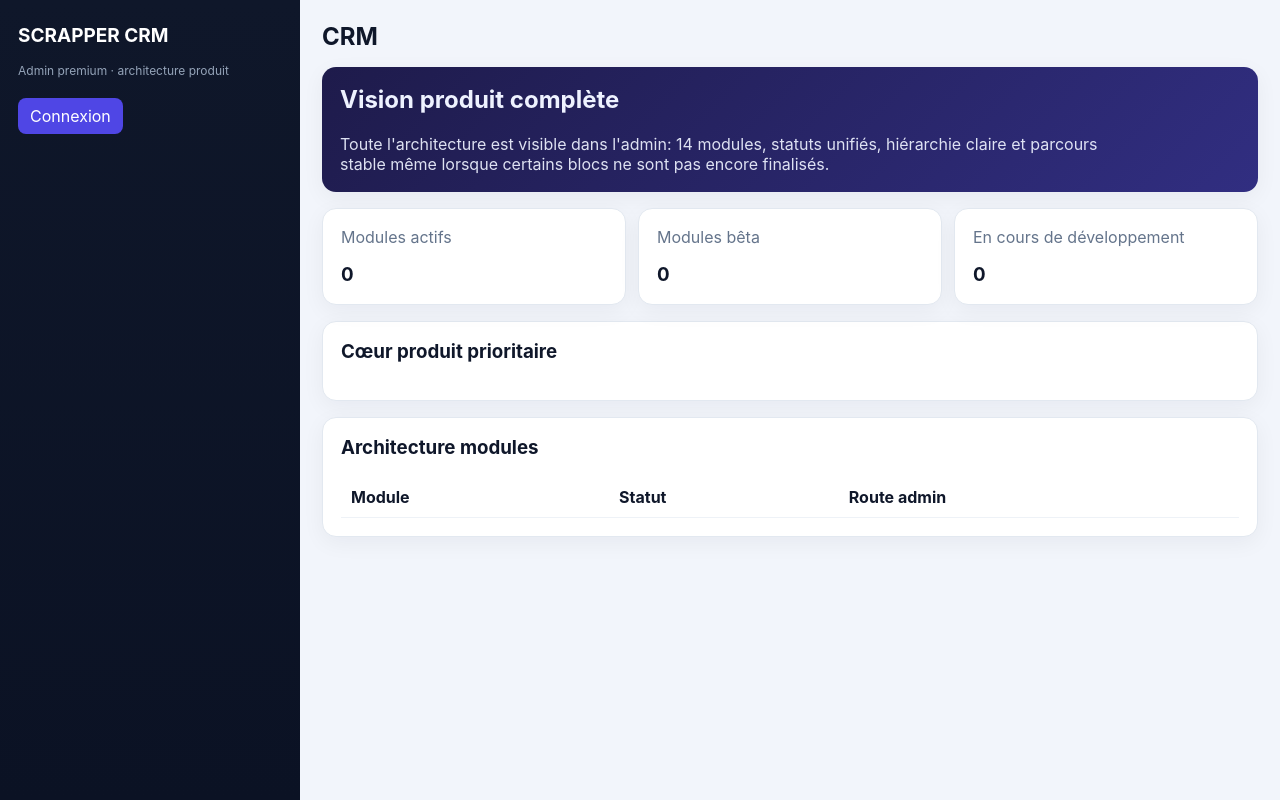
After one commit to olimcfly/scrapper-crm, a PHP site: template templates/admin/dashboard.php in a window 1280 px wide. The commit adds this page. Run offline with PHP 8.4, Linux system fonts and the light colour scheme; the template is opened without the code that fills it, so the values that code supplies are empty.

Commit message:
feat(admin): add full product architecture shell with module placeholders

```diff
--- a/public/index.php
+++ b/public/index.php
@@ -2,6 +2,7 @@
 
 declare(strict_types=1);
 
+use App\Controllers\AdminController;
 use App\Controllers\AuthController;
 use App\Controllers\LookupController;
 use App\Controllers\ProspectController;
@@ -45,11 +46,12 @@ $apiProspects = new ProspectController();
 $apiLookup = new LookupController();
 $webProspects = new WebProspectController();
 $settingsController = new SettingsController();
+$adminController = new AdminController();
 $authController = new AuthController();
 $guard = new AuthGuard(new Auth(Database::connection()));
 
 $router->add('GET', '/', static function (): void {
-    Response::redirect('/prospects');
+    Response::redirect('/admin');
 });
 
 $router->add('GET', '/login', static fn (Request $req): mixed => $authController->showLogin($req));
@@ -71,6 +73,8 @@ $router->add('POST', '/prospects/{id}/delete', $guard->protect(static fn (Reques
 $router->add('POST', '/prospects/{id}/notes', $guard->protect(static fn (Request $req, array $params): mixed => $webProspects->addNote($req, (int) $params['id'])));
 $router->add('POST', '/prospects/{id}/status', $guard->protect(static fn (Request $req, array $params): mixed => $webProspects->changeStatus($req, (int) $params['id'])));
 $router->add('GET', '/settings', $guard->protect(static fn (Request $req): mixed => $settingsController->index($req)));
+$router->add('GET', '/admin', $guard->protect(static fn (Request $req): mixed => $adminController->dashboard($req)));
+$router->add('GET', '/admin/modules/{slug}', $guard->protect(static fn (Request $req, array $params): mixed => $adminController->module($req, (string) $params['slug'])));
 
 // API routes (JSON)
 $router->add('GET', '/api/health', static function (): void {
--- a/src/Core/View.php
+++ b/src/Core/View.php
@@ -5,6 +5,7 @@ declare(strict_types=1);
 namespace App\Core;
 
 use App\Services\Auth;
+use App\Support\AdminModules;
 
 final class View
 {
@@ -23,6 +24,8 @@ final class View
 
         $data['authUser'] = $data['authUser'] ?? self::auth()->user();
         $data['csrfToken'] = $data['csrfToken'] ?? Csrf::token();
+        $data['adminModules'] = $data['adminModules'] ?? AdminModules::all();
+        $data['currentPath'] = $data['currentPath'] ?? parse_url((string) ($_SERVER['REQUEST_URI'] ?? '/'), PHP_URL_PATH);
 
         extract($data, EXTR_SKIP);
         require $basePath . 'layout/header.php';
--- /dev/null
+++ b/templates/admin/dashboard.php
@@ -0,0 +1,56 @@
+<div class="card" style="background:linear-gradient(135deg,#1e1b4b,#312e81);color:#eef2ff;border:none;">
+  <h2 style="margin-top:0;">Vision produit complète</h2>
+  <p style="margin:0;max-width:780px;opacity:0.92;">Toute l'architecture est visible dans l'admin: 14 modules, statuts unifiés, hiérarchie claire et parcours stable même lorsque certains blocs ne sont pas encore finalisés.</p>
+</div>
+
+<div class="row">
+  <div class="card">
+    <p class="muted" style="margin-top:0;">Modules actifs</p>
+    <h3 style="margin:0;"><?= (int) ($statusCounts['Actif'] ?? 0) ?></h3>
+  </div>
+  <div class="card">
+    <p class="muted" style="margin-top:0;">Modules bêta</p>
+    <h3 style="margin:0;"><?= (int) ($statusCounts['Bêta'] ?? 0) ?></h3>
+  </div>
+  <div class="card">
+    <p class="muted" style="margin-top:0;">En cours de développement</p>
+    <h3 style="margin:0;"><?= (int) ($statusCounts['En cours de développement'] ?? 0) ?></h3>
+  </div>
+</div>
+
+<div class="card">
+  <h3 style="margin-top:0;">Cœur produit prioritaire</h3>
+  <div class="row">
+    <?php foreach (($coreModules ?? []) as $module): ?>
+      <div style="border:1px solid #e2e8f0;border-radius:12px;padding:12px;background:#f8fafc;">
+        <div style="display:flex;justify-content:space-between;align-items:center;gap:8px;">
+          <strong><?= htmlspecialchars((string) $module['icon']) ?> <?= htmlspecialchars((string) $module['label']) ?></strong>
+          <span class="badge <?= $module['status'] === 'Actif' ? 'actif' : ($module['status'] === 'Bêta' ? 'beta' : 'dev') ?>"><?= htmlspecialchars((string) $module['status']) ?></span>
+        </div>
+        <p class="muted" style="margin-bottom:0;"><?= htmlspecialchars((string) $module['description']) ?></p>
+      </div>
+    <?php endforeach; ?>
+  </div>
+</div>
+
+<div class="card">
+  <h3 style="margin-top:0;">Architecture modules</h3>
+  <table>
+    <thead>
+      <tr>
+        <th>Module</th>
+        <th>Statut</th>
+        <th>Route admin</th>
+      </tr>
+    </thead>
+    <tbody>
+      <?php foreach (($modules ?? []) as $module): ?>
+        <tr>
+          <td><a href="<?= htmlspecialchars((string) $module['route']) ?>" style="color:#1d4ed8;text-decoration:none;"><?= htmlspecialchars((string) $module['label']) ?></a></td>
+          <td><span class="badge <?= $module['status'] === 'Actif' ? 'actif' : ($module['status'] === 'Bêta' ? 'beta' : 'dev') ?>"><?= htmlspecialchars((string) $module['status']) ?></span></td>
+          <td><code><?= htmlspecialchars((string) $module['route']) ?></code></td>
+        </tr>
+      <?php endforeach; ?>
+    </tbody>
+  </table>
+</div>
--- a/templates/layout/footer.php
+++ b/templates/layout/footer.php
@@ -1,4 +1,6 @@
 <?php if (!(($title ?? '') === 'Connexion')): ?>
+    </div>
+  </main>
 </div>
 <?php endif; ?>
 </body>
--- a/templates/layout/header.php
+++ b/templates/layout/header.php
@@ -6,57 +6,104 @@
   <title><?= htmlspecialchars($title ?? 'CRM') ?></title>
   <style>
     :root {
-      --color-bg: #f6f8fb;
-      --color-text: #1f2937;
-      --color-white: #ffffff;
-      --color-border: #e5e7eb;
-      --color-primary: #2563eb;
-      --color-secondary: #6b7280;
-      --color-danger: #dc2626;
+      --bg: #f2f5fb;
+      --panel: #ffffff;
+      --text: #0f172a;
+      --muted: #64748b;
+      --line: #e2e8f0;
+      --primary: #4f46e5;
+      --primary-soft: #e0e7ff;
+      --ok: #15803d;
+      --ok-soft: #dcfce7;
+      --beta: #1d4ed8;
+      --beta-soft: #dbeafe;
+      --dev: #b45309;
+      --dev-soft: #fef3c7;
+      --danger: #dc2626;
+      --sidebar-bg: #0b1224;
+      --sidebar-text: #cbd5e1;
+      --sidebar-active-bg: #1e293b;
+      --sidebar-active-text: #f8fafc;
       --font-sans: "Inter", "Segoe UI", Arial, sans-serif;
-      --font-serif: "Cormorant Garamond", "Georgia", serif;
     }
-
     * { box-sizing: border-box; }
-
-    body {
-      margin: 0;
-      background: var(--color-bg);
-      color: var(--color-text);
-      font-family: var(--font-sans);
-    }
-
-    .container { max-width: 1000px; margin: 0 auto; padding: 20px; }
-    .card { background: var(--color-white); border: 1px solid var(--color-border); border-radius: 10px; padding: 16px; margin-bottom: 16px; }
-    .row { display: flex; gap: 10px; flex-wrap: wrap; }
-    .row > * { flex: 1; }
-    input, select, textarea { width: 100%; padding: 8px; border: 1px solid #d1d5db; border-radius: 8px; }
+    body { margin: 0; background: var(--bg); color: var(--text); font-family: var(--font-sans); }
+    .app-shell { display: grid; grid-template-columns: 300px minmax(0, 1fr); min-height: 100vh; }
+    .sidebar { background: linear-gradient(180deg, #0f172a 0%, var(--sidebar-bg) 100%); color: var(--sidebar-text); padding: 24px 18px; }
+    .brand { font-size: 19px; font-weight: 700; color: #fff; margin-bottom: 16px; }
+    .brand-sub { font-size: 12px; color: #94a3b8; margin-bottom: 20px; }
+    .user-chip { display: inline-block; background: rgba(79, 70, 229, 0.2); border: 1px solid rgba(129, 140, 248, 0.45); color: #e2e8f0; border-radius: 999px; padding: 6px 10px; font-size: 12px; margin-bottom: 18px; }
+    .sidebar nav { display: grid; gap: 8px; }
+    .nav-link { display: flex; align-items: center; justify-content: space-between; gap: 10px; color: var(--sidebar-text); text-decoration: none; padding: 9px 10px; border-radius: 10px; border: 1px solid transparent; font-size: 14px; }
+    .nav-link.active { background: var(--sidebar-active-bg); border-color: #334155; color: var(--sidebar-active-text); }
+    .nav-meta { display: inline-flex; align-items: center; gap: 8px; min-width: 0; }
+    .badge { display: inline-block; border-radius: 999px; padding: 3px 9px; font-size: 11px; font-weight: 600; white-space: nowrap; }
+    .badge.actif { color: var(--ok); background: var(--ok-soft); }
+    .badge.beta { color: var(--beta); background: var(--beta-soft); }
+    .badge.dev { color: var(--dev); background: var(--dev-soft); }
+    .main { padding: 22px; }
+    .topbar { display: flex; justify-content: space-between; align-items: center; gap: 10px; margin-bottom: 16px; }
+    .topbar-title { font-size: 24px; margin: 0; }
+    .container { max-width: 1180px; }
+    .card { background: var(--panel); border: 1px solid var(--line); border-radius: 14px; padding: 18px; margin-bottom: 16px; box-shadow: 0 6px 22px rgba(15, 23, 42, 0.05); }
+    .row { display: flex; gap: 12px; flex-wrap: wrap; }
+    .row > * { flex: 1; min-width: 220px; }
+    input, select, textarea { width: 100%; padding: 9px 10px; border: 1px solid #cbd5e1; border-radius: 8px; }
     table { width: 100%; border-collapse: collapse; }
     th, td { padding: 10px; border-bottom: 1px solid #eef2f7; text-align: left; }
-    .btn { display: inline-block; padding: 8px 12px; background: var(--color-primary); color: #fff; border: none; border-radius: 8px; text-decoration: none; cursor: pointer; }
-    .btn.secondary { background: var(--color-secondary); }
-    .btn.danger { background: var(--color-danger); }
+    .btn { display: inline-block; padding: 8px 12px; background: var(--primary); color: #fff; border: none; border-radius: 8px; text-decoration: none; cursor: pointer; }
+    .btn.secondary { background: #475569; }
+    .btn.danger { background: var(--danger); }
     .errors { background: #fef2f2; color: #991b1b; padding: 10px; border-radius: 8px; margin-bottom: 10px; }
+    .muted { color: var(--muted); }
+    @media (max-width: 1000px) {
+      .app-shell { grid-template-columns: 1fr; }
+      .sidebar { position: static; }
+      .main { padding-top: 8px; }
+    }
   </style>
 </head>
 <body>
 <?php $isLoginPage = ($title ?? '') === 'Connexion'; ?>
 <?php if (!$isLoginPage): ?>
-<div class="container">
-  <h1>CRM PHP / MySQL</h1>
-  <?php $isAuthenticated = is_array($authUser ?? null) && isset($authUser['id']); ?>
-  <p>
+<?php
+  $isAuthenticated = is_array($authUser ?? null) && isset($authUser['id']);
+  $path = (string) ($currentPath ?? '/');
+  $badgeClassMap = ['Actif' => 'actif', 'Bêta' => 'beta', 'En cours de développement' => 'dev'];
+?>
+<div class="app-shell">
+  <aside class="sidebar">
+    <div class="brand">SCRAPPER CRM</div>
+    <div class="brand-sub">Admin premium · architecture produit</div>
     <?php if ($isAuthenticated): ?>
-      <a href="/prospects">Prospects</a> · <a href="/prospects/create">Nouveau prospect</a> · <a href="/settings">Paramètres</a>
-      <span style="display:inline-block;margin-left:12px;padding:4px 10px;background:#eef2ff;border:1px solid #c7d2fe;border-radius:999px;color:#3730a3;font-size:13px;">
-        <?= htmlspecialchars((string) ($authUser['name'] ?? 'Utilisateur')) ?> · <?= htmlspecialchars((string) ($authUser['email'] ?? '')) ?>
-      </span>
-      <form method="post" action="/logout" style="display:inline;margin-left:10px;">
+      <div class="user-chip"><?= htmlspecialchars((string) ($authUser['name'] ?? 'Utilisateur')) ?> · <?= htmlspecialchars((string) ($authUser['email'] ?? '')) ?></div>
+      <nav>
+        <a href="/admin" class="nav-link<?= $path === '/admin' ? ' active' : '' ?>">
+          <span class="nav-meta">🏠 Dashboard</span>
+        </a>
+        <?php foreach (($adminModules ?? []) as $module): ?>
+          <?php
+            $status = (string) $module['status'];
+            $badgeClass = $badgeClassMap[$status] ?? 'dev';
+            $isActive = str_starts_with($path, (string) $module['route']) || ($path === '/prospects/create' && $module['slug'] === 'contacts');
+          ?>
+          <a href="<?= htmlspecialchars((string) $module['route']) ?>" class="nav-link<?= $isActive ? ' active' : '' ?>">
+            <span class="nav-meta"><?= htmlspecialchars((string) $module['icon']) ?> <?= htmlspecialchars((string) $module['label']) ?></span>
+            <span class="badge <?= $badgeClass ?>"><?= htmlspecialchars($status) ?></span>
+          </a>
+        <?php endforeach; ?>
+      </nav>
+      <form method="post" action="/logout" style="margin-top:16px;">
         <input type="hidden" name="_csrf" value="<?= htmlspecialchars((string) ($csrfToken ?? "")) ?>">
-        <button type="submit" class="btn secondary" style="padding:4px 8px;">Déconnexion</button>
+        <button type="submit" class="btn secondary" style="width:100%;">Déconnexion</button>
       </form>
     <?php else: ?>
-      <a href="/login">Connexion</a>
+      <a href="/login" class="btn">Connexion</a>
     <?php endif; ?>
-  </p>
+  </aside>
+  <main class="main">
+    <div class="container">
+      <div class="topbar">
+        <h1 class="topbar-title"><?= htmlspecialchars((string) ($title ?? 'CRM')) ?></h1>
+      </div>
 <?php endif; ?>
```
Also changed, not shown: src/Controllers/AdminController.php (added, +44 -0 lines), src/Support/AdminModules.php (added, +175 -0 lines), templates/admin/module_placeholder.php (added, +36 -0 lines).
